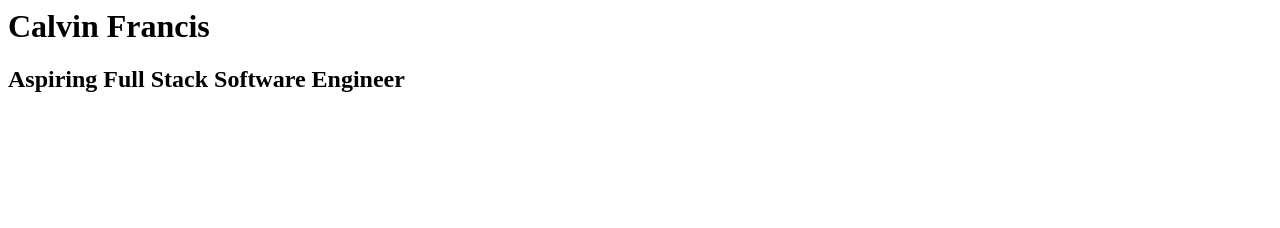
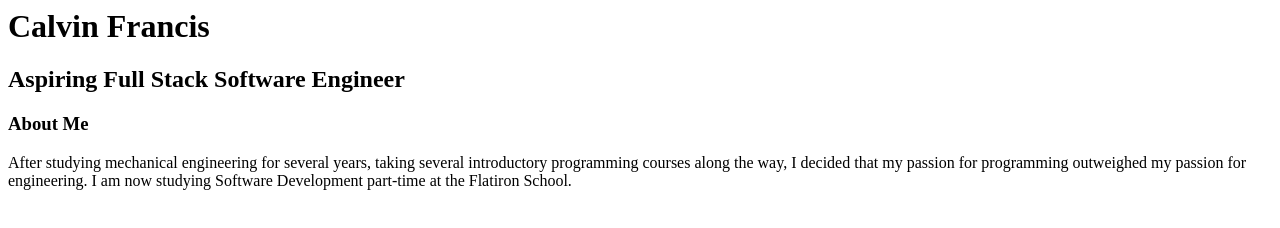
Before and after one commit to Calvinfr96/Calvinfr96.github.io, a plain HTML site: page index.html in a window 1280 px wide. Drawn offline with Linux system fonts and the light colour scheme.

Commit message:
Add About Me section

```diff
--- a/index.html
+++ b/index.html
@@ -1,2 +1,8 @@
 <h1>Calvin Francis</h1>
 <h2>Aspiring Full Stack Software Engineer</h2>
+<section class="aboutMe">
+    <h3>About Me</h3>
+    <p>After studying mechanical engineering for several years, taking several introductory programming courses along
+        the way, I decided that my passion for programming outweighed my
+        passion for engineering. I am now studying Software Development part-time at the Flatiron School.</p>
+</section>
```
